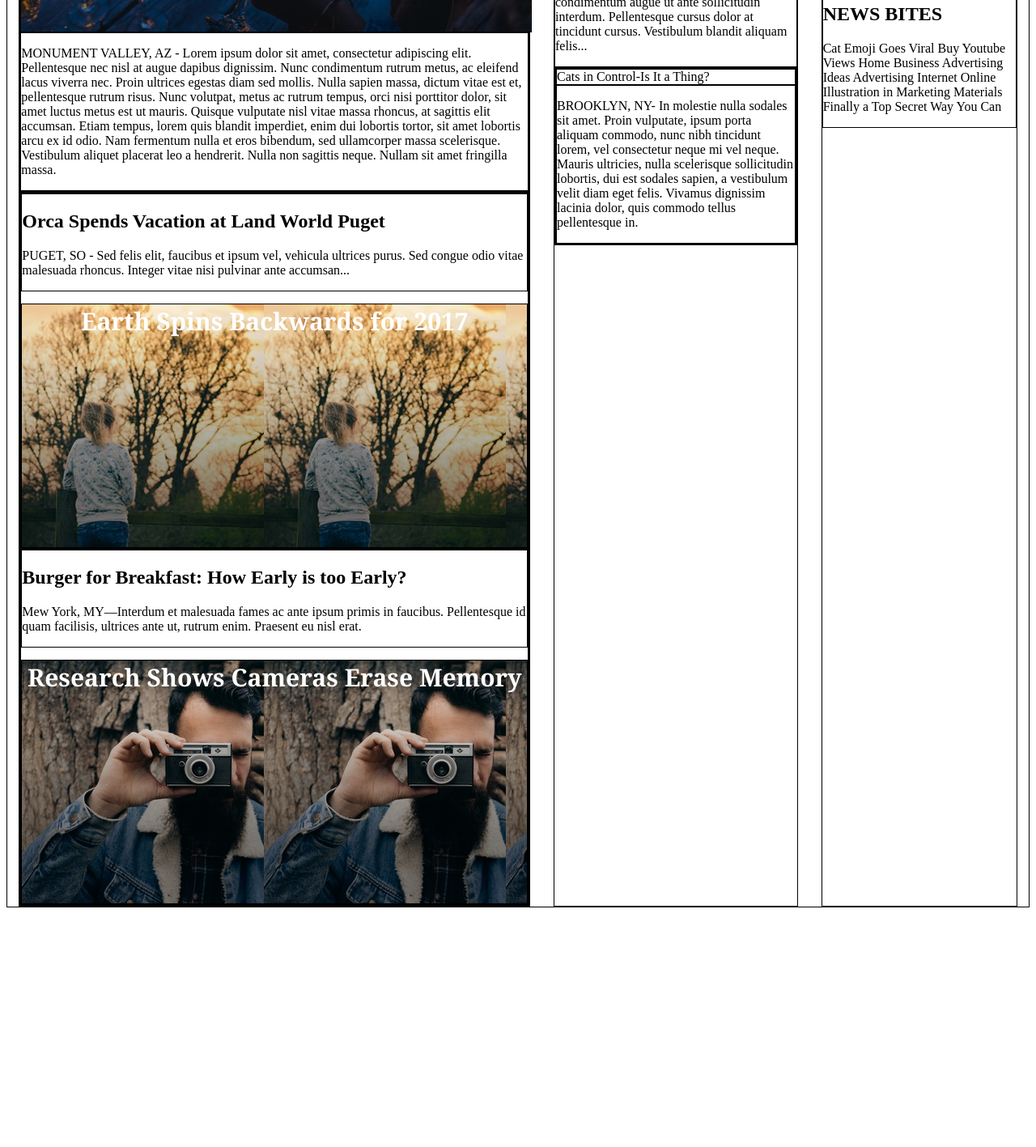
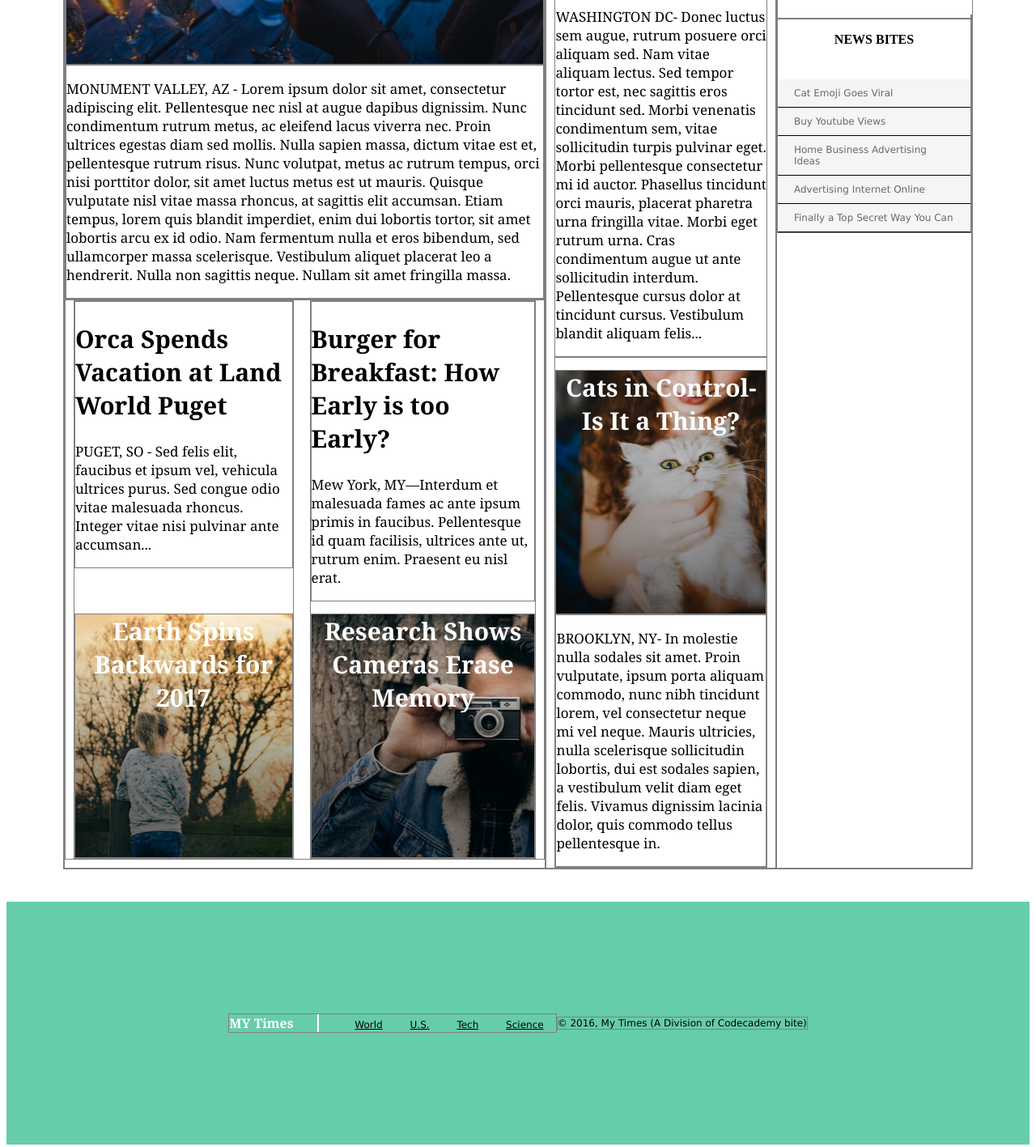
Before and after one commit to AshleyTim/mytimes, a plain HTML site: page index.html in a window 1280 px wide. Shown: the part 356-1773 px from the top of the page at 81% size. Before the commit the page ends 1555 px from the top, so only its background shows below. Drawn offline with Linux system fonts and the light colour scheme.

Commit message:
Added all content including footer

```diff
--- a/index.html
+++ b/index.html
@@ -12,12 +12,12 @@
         <h3>My Times</h3>
       </div>
 
-      <div class="nav">
+      <nav>
         <span><a href="#world">World</a></span>
         <span><a href="#u.s.">U.S.</a></span>
         <span><a href="#tech">Tech</a></span>
         <span><a href="#science">Science</a></span>
-      </div>
+      </nav>
     </header>
 <!--Main Content -->
     <div class="content">
@@ -29,15 +29,15 @@
               <span>Mother of Three Buys Tuna Steak at Phish Concert. Leaves, "Feeling Funny."</span>
             </div>
             <div class="text">
-              <p>MONUMENT VALLEY, AZ - Lorem ipsum dolor sit amet, consectetur adipiscing elit. Pellentesque nec nisl at augue dapibus dignissim. Nunc condimentum rutrum metus, ac eleifend lacus viverra nec. Proin ultrices egestas diam sed mollis. Nulla sapien massa, dictum vitae est et, pellentesque rutrum risus. Nunc volutpat, metus ac rutrum tempus, orci nisi porttitor dolor, sit amet luctus metus est ut mauris. Quisque vulputate nisl vitae massa rhoncus, at sagittis elit accumsan. Etiam tempus, lorem quis blandit imperdiet, enim dui lobortis tortor, sit amet lobortis arcu ex id odio. Nam fermentum nulla et eros bibendum, sed ullamcorper massa scelerisque. Vestibulum aliquet placerat leo a hendrerit. Nulla non sagittis neque. Nullam sit amet fringilla massa.</p>
+              <p class="narrative">MONUMENT VALLEY, AZ - Lorem ipsum dolor sit amet, consectetur adipiscing elit. Pellentesque nec nisl at augue dapibus dignissim. Nunc condimentum rutrum metus, ac eleifend lacus viverra nec. Proin ultrices egestas diam sed mollis. Nulla sapien massa, dictum vitae est et, pellentesque rutrum risus. Nunc volutpat, metus ac rutrum tempus, orci nisi porttitor dolor, sit amet luctus metus est ut mauris. Quisque vulputate nisl vitae massa rhoncus, at sagittis elit accumsan. Etiam tempus, lorem quis blandit imperdiet, enim dui lobortis tortor, sit amet lobortis arcu ex id odio. Nam fermentum nulla et eros bibendum, sed ullamcorper massa scelerisque. Vestibulum aliquet placerat leo a hendrerit. Nulla non sagittis neque. Nullam sit amet fringilla massa.</p>
             </div>
           </div>
 
           <div class="stories">
             <div class="story">
                 <div class="text">
-                  <h2>Orca Spends Vacation at Land World Puget</h2>
-                  <p>PUGET, SO - Sed felis elit, faucibus et ipsum vel, vehicula ultrices purus. Sed congue odio vitae malesuada rhoncus. Integer vitae nisi pulvinar ante accumsan...</p>
+                  <h2 class="headline">Orca Spends Vacation at Land World Puget</h2>
+                  <p class="narrative">PUGET, SO - Sed felis elit, faucibus et ipsum vel, vehicula ultrices purus. Sed congue odio vitae malesuada rhoncus. Integer vitae nisi pulvinar ante accumsan...</p>
                 </div>
                 <div class="child-image image-content">
                   <span>Earth Spins Backwards for 2017</span>
@@ -46,8 +46,8 @@
 
             <div class="story">
                 <div class="text">
-                  <h2>Burger for Breakfast: How Early is too Early?</h2>
-                  <p>Mew York, MY—Interdum et malesuada fames ac ante ipsum primis in faucibus. Pellentesque id quam facilisis, ultrices ante ut, rutrum enim. Praesent eu nisl erat.</p>
+                  <h2 class="headline">Burger for Breakfast: How Early is too Early?</h2>
+                  <p class="narrative">Mew York, MY—Interdum et malesuada fames ac ante ipsum primis in faucibus. Pellentesque id quam facilisis, ultrices ante ut, rutrum enim. Praesent eu nisl erat.</p>
                 </div>
                 <div class="camera-image image-content">
                   <span>Research Shows Cameras Erase Memory</span>
@@ -57,33 +57,49 @@
       </div>
 <!--Second Column -->
       <div class="column medium">
-        <div class="lead-story">
-          <h2>FBI Finds Action Star Guilty of False Advertising</h2>
-          <p>WASHINGTON DC- Donec luctus sem augue, rutrum posuere orci aliquam sed. Nam vitae aliquam lectus. Sed tempor tortor est, nec sagittis eros tincidunt sed. Morbi venenatis condimentum sem, vitae sollicitudin turpis pulvinar eget. Morbi pellentesque consectetur mi id auctor. Phasellus tincidunt orci mauris, placerat pharetra urna fringilla vitae. Morbi eget rutrum urna. Cras condimentum augue ut ante sollicitudin interdum. Pellentesque cursus dolor at tincidunt cursus. Vestibulum blandit aliquam felis...</p>
+        <div class="story">
+          <h2 class="headline">FBI Finds Action Star Guilty of False Advertising</h2>
+          <p class="narrative">WASHINGTON DC- Donec luctus sem augue, rutrum posuere orci aliquam sed. Nam vitae aliquam lectus. Sed tempor tortor est, nec sagittis eros tincidunt sed. Morbi venenatis condimentum sem, vitae sollicitudin turpis pulvinar eget. Morbi pellentesque consectetur mi id auctor. Phasellus tincidunt orci mauris, placerat pharetra urna fringilla vitae. Morbi eget rutrum urna. Cras condimentum augue ut ante sollicitudin interdum. Pellentesque cursus dolor at tincidunt cursus. Vestibulum blandit aliquam felis...</p>
         </div>
-        <div class="stories">
           <div class="story">
-            <div class="story-image">
+            <div class="cat-image image-content">
               <span>Cats in Control-Is It a Thing?</span>
             </div>
             <div class="text">
-                <p>BROOKLYN, NY- In molestie nulla sodales sit amet. Proin vulputate, ipsum porta aliquam commodo, nunc nibh tincidunt lorem, vel consectetur neque mi vel neque. Mauris ultricies, nulla scelerisque sollicitudin lobortis, dui est sodales sapien, a vestibulum velit diam eget felis. Vivamus dignissim lacinia dolor, quis commodo tellus pellentesque in.</p>
+                <p class="narrative">BROOKLYN, NY- In molestie nulla sodales sit amet. Proin vulputate, ipsum porta aliquam commodo, nunc nibh tincidunt lorem, vel consectetur neque mi vel neque. Mauris ultricies, nulla scelerisque sollicitudin lobortis, dui est sodales sapien, a vestibulum velit diam eget felis. Vivamus dignissim lacinia dolor, quis commodo tellus pellentesque in.</p>
             </div>
           </div>
         </div>
-      </div>
 <!--Third Column -->
       <div class="column small">
         <div class="cookie">
           <img src="resources/images/img-news-bite.png">
         </div>
 
-        <div class="text">
-          <h2>NEWS BITES</h2>
-          <p>Cat Emoji Goes Viral Buy Youtube Views Home Business Advertising Ideas Advertising Internet Online Illustration in Marketing Materials Finally a Top Secret Way You Can</p>
+        <div class="news-bites">
+          <h3>NEWS BITES</h3>
+          <span class="bites">Cat Emoji Goes Viral</span>
+          <span class="bites">Buy Youtube Views</span>
+          <span class="bites">Home Business Advertising Ideas</span>
+          <span class="bites">Advertising Internet Online</span>
+          <span class="bites">Finally a Top Secret Way You Can</span>
         </div>
       </div>
-
     </div>
+<!--Footer -->
+    <footer>
+      <div class="info">
+        <span class="title">MY Times</span>
+        <nav>
+          <span><a href="#world">World</a></span>
+          <span><a href="#u.s.">U.S.</a></span>
+          <span><a href="#tech">Tech</a></span>
+          <span><a href="#science">Science</a></span>
+        </nav>
+      </div>
+      <div class="copyright">
+        © 2016, My Times (A Division of Codecademy bite)
+      </div>
+    </footer>
   </body>
 </html>
--- a/resources/css/style.css
+++ b/resources/css/style.css
@@ -13,34 +13,28 @@ header {
   color: MediumAquamarine;
   display: inline-flex;
   flex-grow: 1;
-  border: 1px solid black; /*to remove when complete*/
 }
 
 .logo h3 {
   padding-left: 10px;
 }
 
-.nav {
+header nav {
   display: flex;
   width: auto;
   justify-content: space-between;
   margin-right: 30px;
 }
 
-.nav a {
+header nav a {
   color: black;
   padding: 10px 10px;
-}
-
-div {
-  border: 1px solid black; /*to remove when complete*/
-
 }
 
 .content {
   display: flex;
   justify-content: space-around;
-  margin: 0 auto 78px auto;
+  margin: 40px 70px 40px 70px;
 
 }
 
@@ -66,7 +60,20 @@ div {
 .column.small {
   display: flex;
   display: inline-block;
+  flex-direction: column;
   width: 240px;
+}
+
+.narrative {
+  font-family: Georgia;
+  font-size: 17px;
+  color: black;
+}
+
+.headline{
+font-family: Georgia;
+font-size: 30px;
+color: black;
 }
 
 .lead-story
@@ -74,14 +81,13 @@ div {
  {
   display: flex;
   background-image: url("../images/img-story-main.png");
-  width: 630px;
-  height: 300px;
   margin-top: 0;
   font-size: 40px;
   text-align: left;
 }
 
 .child-image {
+  display: flex;
   background-image: url("../images/img-story-2.png");
 }
 
@@ -98,5 +104,89 @@ div {
 }
 
 .camera-image {
+  display: flex;
   background-image: url("../images/img-story-3.png");
+
 }
+
+.cat-image {
+  display: flex;
+  background-image: url("../images/img-story-1.png");
+}
+
+.stories{
+  display: flex;
+  justify-content: space-between;
+}
+
+.story {
+  display: flex;
+  flex-direction: column;
+  margin: 0 10px 0 10px;
+  justify-content: space-between;
+}
+
+.news-bites {
+  display:block;
+}
+.news-bites h3 {
+  display:block;
+  margin-bottom: 40px;
+  font-size: 16px;
+  font-weight: bold;
+  text-align: center;
+}
+
+.bites {
+  display: block;
+  padding: 10px 20px;
+  background-color: WhiteSmoke;
+  font-family: Verdana;
+  font-size: 12px;
+  color: DimGray;
+  margin: 0 auto;
+  border-bottom: 1px solid black;
+}
+
+footer {
+  display: flex;
+  align-items: center;
+  justify-content: center;
+  width: 100%;
+  height: 300px;
+  background-color: MediumAquamarine;
+  margin: auto;
+  font-family: Verdana;
+  font-size: 12px;
+}
+
+footer nav a {
+  color: black;
+  padding: 20px 15px;
+}
+
+footer nav{
+  display: inline;
+  padding-left: 25px;
+}
+
+footer .info {
+  display: block;
+}
+
+footer .title {
+  font-family: Georgia;
+  font-size: 16px;
+  font-weight: bold;
+  color: white;
+  border-right: 2px solid white;
+  padding-right: 30px;
+}
+
+footer .copyright {
+  display: block;
+}
+
+div {
+  border: 1px solid grey;
+}
```
